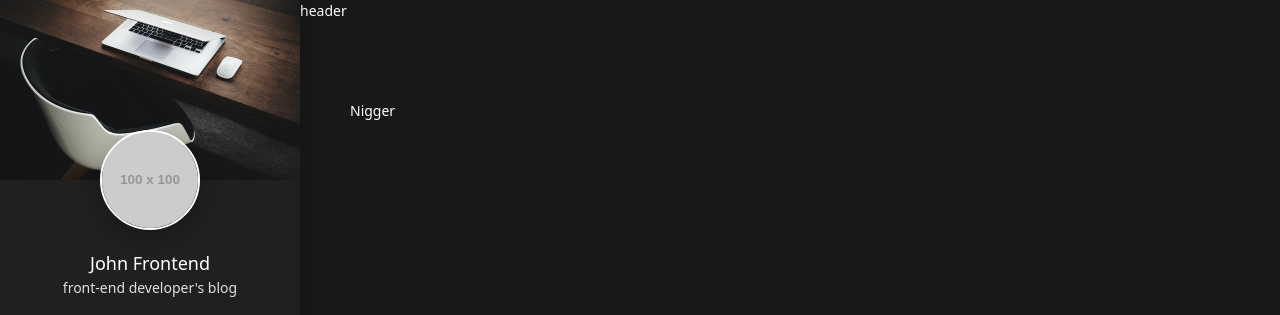
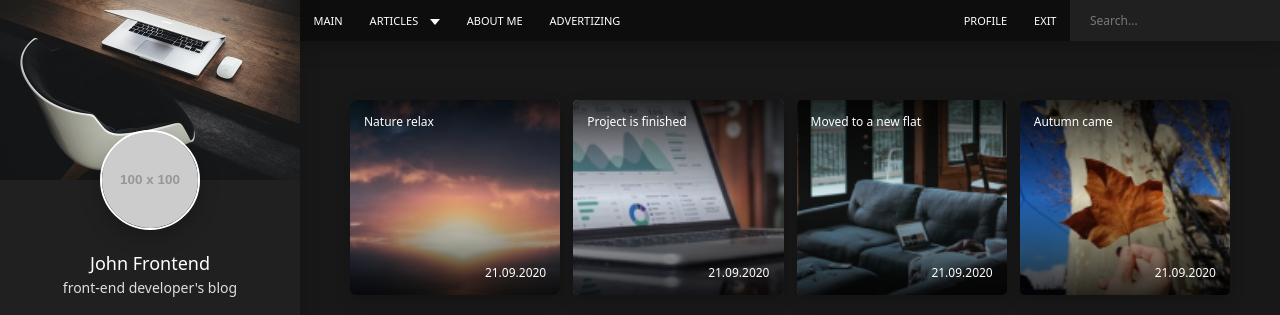
Before and after one commit to MaxYashch/john_blog, a website: page src/index.html in a window 1280 px wide. Shown: the top 315 px of the page. Drawn offline with nearby package versions, Linux system fonts and the light colour scheme; files that its build step writes are made by us from their sources; placeholder pictures from the web are drawn by us.

Commit message:
add stories block

```diff
--- a/src/assets/scss/blocks/header.scss
+++ b/src/assets/scss/blocks/header.scss
@@ -1,8 +1,125 @@
 .header {
+    display: flex;
     width: calc(100% - #{$sidebar-width});
-    height: 30px;
     position: fixed;
     top: 0;
     right: 0;
     z-index: $z-index-header;
+    background-color: #0d0d0d;
+    box-shadow: 0 5px 22px rgba(0, 0, 0, .25);
 }
+
+
+.header__left {
+    width: 60%;
+ }
+
+
+// navigation
+.nav {
+    display: flex;
+}
+.nav__list {
+    display: flex;
+}
+.nav__item {
+    position: relative;
+
+    transition: background-color .2s linear;
+    &:hover {
+        .nav__link {
+            background-color: $blue;
+        }
+
+        > .nav__subnav {
+            display: block;
+        }
+    }
+}
+.nav__link {
+    display: block;
+    padding: 1.35rem;
+    font-size: 1.1rem;
+    line-height: 1.2;
+    text-transform: uppercase;
+    color: $white;
+
+    transition: background-color .2s linear;
+    &:hover {
+        background-color: $blue;
+    }
+}
+
+
+.header__right {
+    display: flex;
+    justify-content: flex-end;
+    width: 40%;
+}
+
+.search {
+    background-color: $primary;
+    max-width: 21rem;
+    width: 100%;
+}
+
+.search__input {
+    display: block;
+    width: 100%;
+    background: transparent;
+    border: none;
+    padding: 1.2rem 2rem;
+    font-size: 1.2rem;
+    color: $white;
+
+    &::placeholder {
+        color: rgba($white, 0.4);
+    }
+}
+
+.nav__link--subnav {
+    position: relative;
+    padding-right: 3.5rem;
+    &:after{
+        content: '';
+        display: block;
+        margin-top: 2px;
+        border-style: solid;
+        border-width: 6px 5px 0 5px;
+        border-color: $white transparent transparent transparent;
+
+        position: absolute;
+        top: 50%;
+        right: 1.35rem;
+        transform: translateY(-50%);
+    }
+}
+
+.nav__subnav {
+    display: none;
+    width: 16.5rem;
+    background-color: $blue;
+    color: $white;
+    border-radius: 0 0 5px 5px;
+    padding: 0.5rem 0;
+    position: absolute;
+    top: 100%;
+    left: 0;
+    box-shadow: 0 6px 6px rgba(#000, 0.25);
+    // transition: background-color .2s linear;
+    // &:hover {
+    //     background-color: darnen($blue, 5%);
+    // }
+}
+
+.nav__subnav-link {
+    display: block;
+    color: $white;
+    font-size: 1.2rem;
+    padding: 0.45rem 1.2rem;
+
+    transition: background-color .2s linear;
+    &:hover {
+        background-color: darken($blue, 10%);
+    }
+}
--- /dev/null
+++ b/src/assets/scss/blocks/stories.scss
@@ -0,0 +1,81 @@
+.stories {
+    display: grid;
+    grid-template-columns: 1fr 1fr 1fr 1fr;
+    grid-column-gap: 13px;
+    grid-template-rows: 195px;
+    margin-bottom: 3rem;
+}
+
+.stories__item {
+    overflow: hidden;
+    position: relative;
+
+    border-radius: 5px;
+    box-shadow: 0 5px 15px rgba(#000000, .2);
+    cursor: pointer;
+
+    &:after {
+        content: "";
+        display: block;
+        width: 100%;
+        height: 100%;
+
+        background-image: linear-gradient(
+            to bottom,
+            rgba(#000000, .8),
+            rgba(#000000, 0) 50%,
+            rgba(#000000, .8)
+        );
+
+        position: absolute;
+        top: 0;
+        left: 0;
+        z-index: 2;
+    }
+
+    &:hover {
+        .stories__preview {
+            transform: scale(1.3);
+            transition-duration: 5s;
+        }
+    }
+}
+
+.stories__preview {
+    display: block;
+    width: 100%;
+    height: 100%;
+    object-fit: cover;
+
+    position: absolute;
+    top: 0;
+    left: 0;
+    z-index: 1;
+
+    transform: scale(1.05);
+    transition: transform 1s ease-in-out;
+}
+
+.stories__title,
+.stories__date {
+    width: 100%;
+    padding: 1.4rem;
+
+    font-size: 1.2rem;
+    line-height: 1.3;
+    color: $white;
+
+    position: absolute;
+    left: 0;
+    z-index: 3;
+}
+
+.stories__title {
+    top: 0;
+}
+
+.stories__date {
+    bottom: 0;
+
+    text-align: right;
+}
--- a/src/assets/scss/style.scss
+++ b/src/assets/scss/style.scss
@@ -17,10 +17,6 @@ body {
 .page {
     overflow: hidden;
 }
-
-@import "blocks/header";
-@import "blocks/sidebar";
-@import "blocks/main";
 
 .container {
     margin: 0 auto;
@@ -59,3 +55,8 @@ body {
 .btn--blue:hover {
     background-color: darken($blue, 5%);
 }
+
+@import "blocks/header";
+@import "blocks/sidebar";
+@import "blocks/main";
+@import "blocks/stories";
--- a/src/index.html
+++ b/src/index.html
@@ -3,4 +3,60 @@ layout: default
 title: John's blog
 ---
 
-<h1>Nigger</h1>
+<!-- STORIES BLOCK -->
+<div class="stories">
+    <div class="stories__item">
+        <img
+            class="stories__preview"
+            src="./assets/images/stories-1.jpg"
+            alt=""
+        />
+        <div class="stories__title">Nature relax</div>
+        <time class="stories__date" datetime="2020-09-21 19:21"
+            >21.09.2020</time
+        >
+    </div>
+
+    <div class="stories__item">
+        <img
+            class="stories__preview"
+            src="./assets/images/stories-2.jpg"
+            alt=""
+        />
+        <div class="stories__title">Project is finished</div>
+        <time class="stories__date" datetime="2020-09-21 19:21"
+            >21.09.2020</time
+        >
+    </div>
+
+    <div class="stories__item">
+        <img
+            class="stories__preview"
+            src="./assets/images/stories-3.jpg"
+            alt=""
+        />
+        <div class="stories__title">Moved to a new flat</div>
+        <time class="stories__date" datetime="2020-09-21 19:21"
+            >21.09.2020</time
+        >
+    </div>
+
+    <div class="stories__item">
+        <img
+            class="stories__preview"
+            src="./assets/images/stories-4.jpg"
+            alt=""
+        />
+        <div class="stories__title">Autumn came</div>
+        <time class="stories__date" datetime="2020-09-21 19:21"
+            >21.09.2020</time
+        >
+    </div>
+</div>
+
+
+
+<!-- POST BLOCK -->
+<div class="add-post">
+
+</div>
--- a/src/partials/header.html
+++ b/src/partials/header.html
@@ -1 +1,55 @@
-<header class="header">header</header>
+<header class="header">
+    <div class="header__left">
+        <nav class="nav">
+            <ul class="nav__list">
+                <li class="nav__item">
+                    <a class="nav__link" href="#">Main</a>
+                </li>
+                <li class="nav__item">
+                    <a class="nav__link nav__link--subnav" href="#">Articles</a>
+
+                    <ul class="nav__subnav">
+                        <li>
+                            <a class="nav__subnav-link" href="#"
+                                >Sites development</a
+                            >
+                        </li>
+                        <li>
+                            <a class="nav__subnav-link" href="#"
+                                >Internet marketing</a
+                            >
+                        </li>
+                        <li>
+                            <a class="nav__subnav-link" href="#"
+                                >Video promotion</a
+                            >
+                        </li>
+                    </ul>
+                </li>
+                <li class="nav__item">
+                    <a class="nav__link" href="#">About me</a>
+                </li>
+                <li class="nav__item">
+                    <a class="nav__link" href="#">Advertizing</a>
+                </li>
+            </ul>
+        </nav>
+    </div>
+
+    <div class="header__right">
+        <nav class="nav">
+            <ul class="nav__list">
+                <li class="nav__item">
+                    <a class="nav__link" href="#">Profile</a>
+                </li>
+                <li class="nav__item">
+                    <a class="nav__link" href="#">Exit</a>
+                </li>
+            </ul>
+        </nav>
+
+        <form class="search" action="/" method="post">
+            <input class="search__input" type="text" placeholder="Search..." />
+        </form>
+    </div>
+</header>
```
Also changed, not shown: src/assets/images/stories-1.jpg (added), src/assets/images/stories-2.jpg (added), src/assets/images/stories-3.jpg (added), src/assets/images/stories-4.jpg (added), src/assets/scss/blocks/add-post.scss (added), 1 other file.
